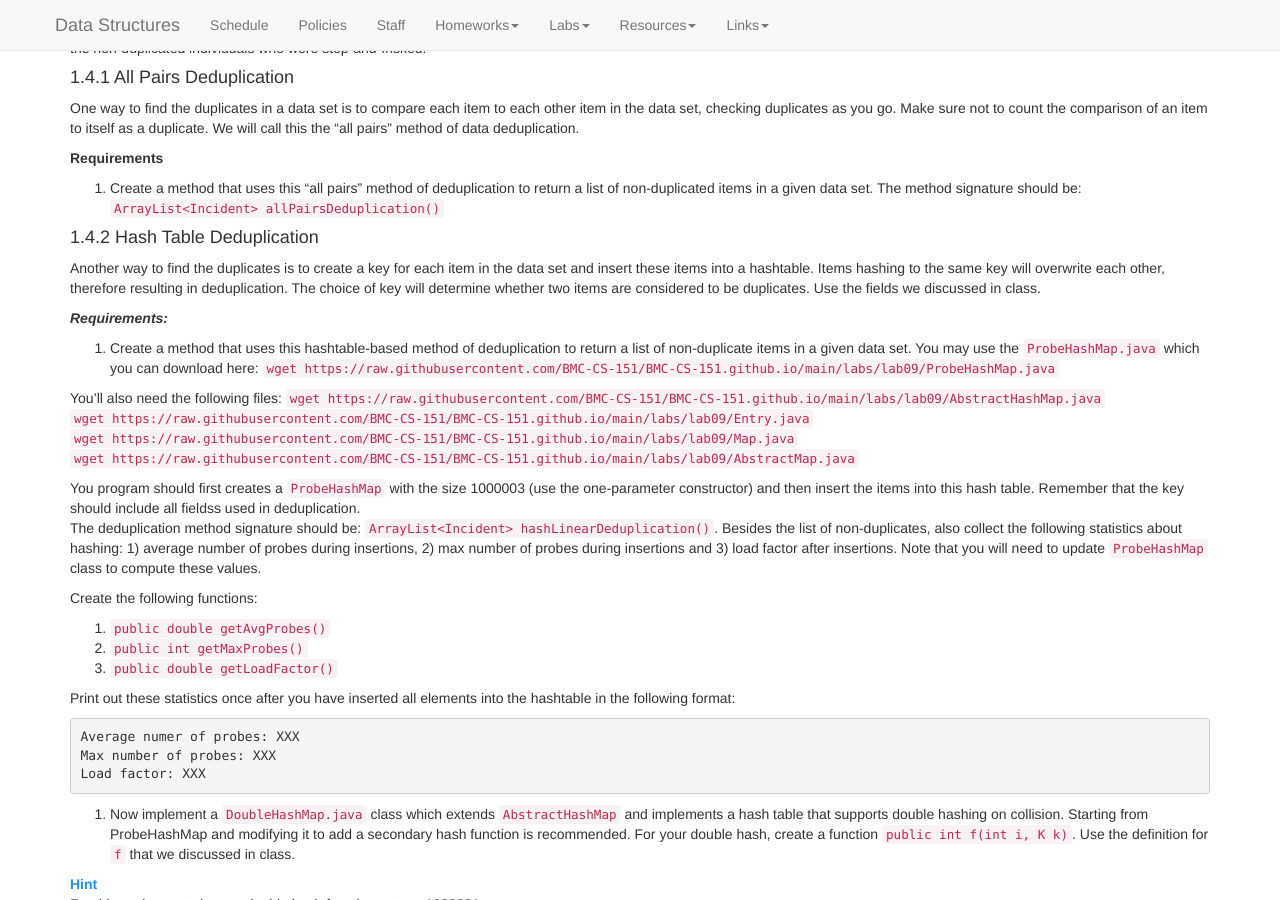
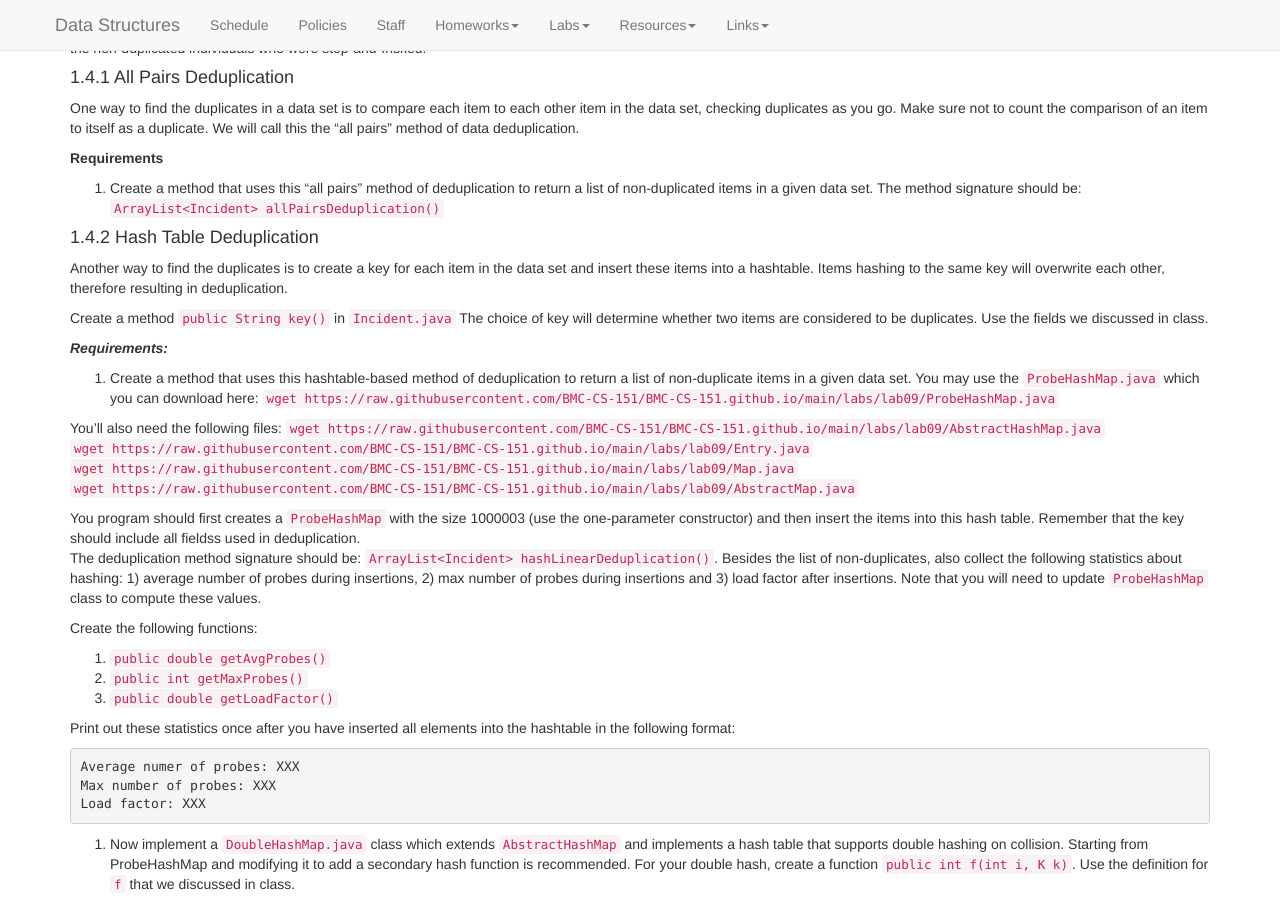
Before and after one commit to kalte0/BMC-CS-151.github.io, a Jekyll site: the page built from hws/HW07.md, in a window 1280 px wide and 900 px high, scrolled down 1085 px. Built offline with Jekyll 4.4.1, drawn with Linux system fonts in a browser that asks for light colours; nearby versions of some CDN libraries.

Commit message:
Update HW07.md

```diff
--- a/hws/HW07.md
+++ b/hws/HW07.md
@@ -141,7 +141,10 @@ should be: `ArrayList<Incident> allPairsDeduplication()`
 Another way to find the duplicates is to create a
 key for each item in the data set and insert these items into a hashtable. Items
 hashing to the same key will overwrite each other, therefore resulting in
-deduplication. The choice of key will determine whether two items are considered
+deduplication.
+
+Create a method `public String key()` in `Incident.java`
+The choice of key will determine whether two items are considered
 to be duplicates. Use the fields we discussed in class.
 
 ***Requirements:***
```
